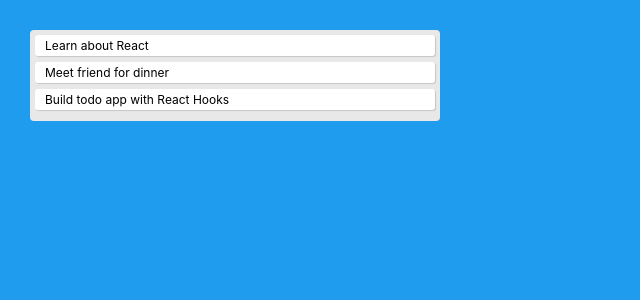
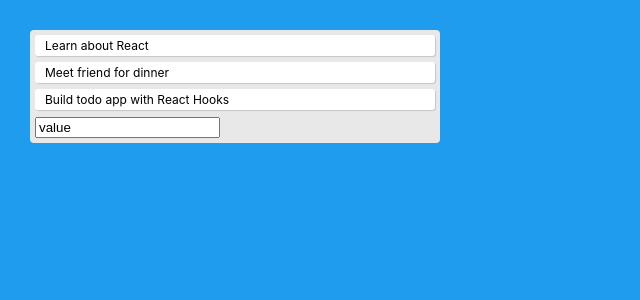
Before and after one commit to lisaw97/React-Hooks-To-Do-App, a React (Create React App) app: page / in a window 1280 px wide. Shown: the top 300 px of the page, without its empty margins (0-640 px from the left). Built offline with nearby package versions, Linux system fonts and the light colour scheme.

Commit message:
Create TodoForm function

```diff
--- a/src/App.js
+++ b/src/App.js
@@ -9,8 +9,30 @@ function Todo({ todo, index }) { // props
   )
 }
 
+function TodoForm({ addTodo }) {
+  const [value, setValue] = useState(''); // default value
+
+  const handleSubmit = e => {
+    e.preventDefault();
+    if (!value) return; // can't submit form if value is empty
+    addTodo(value);
+    setValue('');
+  }
+
+  return (
+    <form onSubmit={handleSubmit}>
+      <input
+        type="text"
+        className="input"
+        value="value"
+        placeholder="Add Todo..."
+        onChange={e => setValue(e.target.value)}
+      />
+    </form>
+  )
+}
+
 function App() {
-
   // todos: state
   // setTodos: update state
   const [todos, setTodos] = useState([
@@ -28,12 +50,18 @@ function App() {
     }
   ]);
 
+  const addTodo = text => {
+    const newTodos = [...todos, { text }];
+    setTodos(newTodos);
+  }
+
   return (
     <div className="app">
       <div className="todo-list">
         {todos.map((todo, index) => (
           <Todo key={index} index={index} todo={todo} />
         ))}
+        <TodoForm addTodo={addTodo} />
       </div>
     </div>
   )
```
